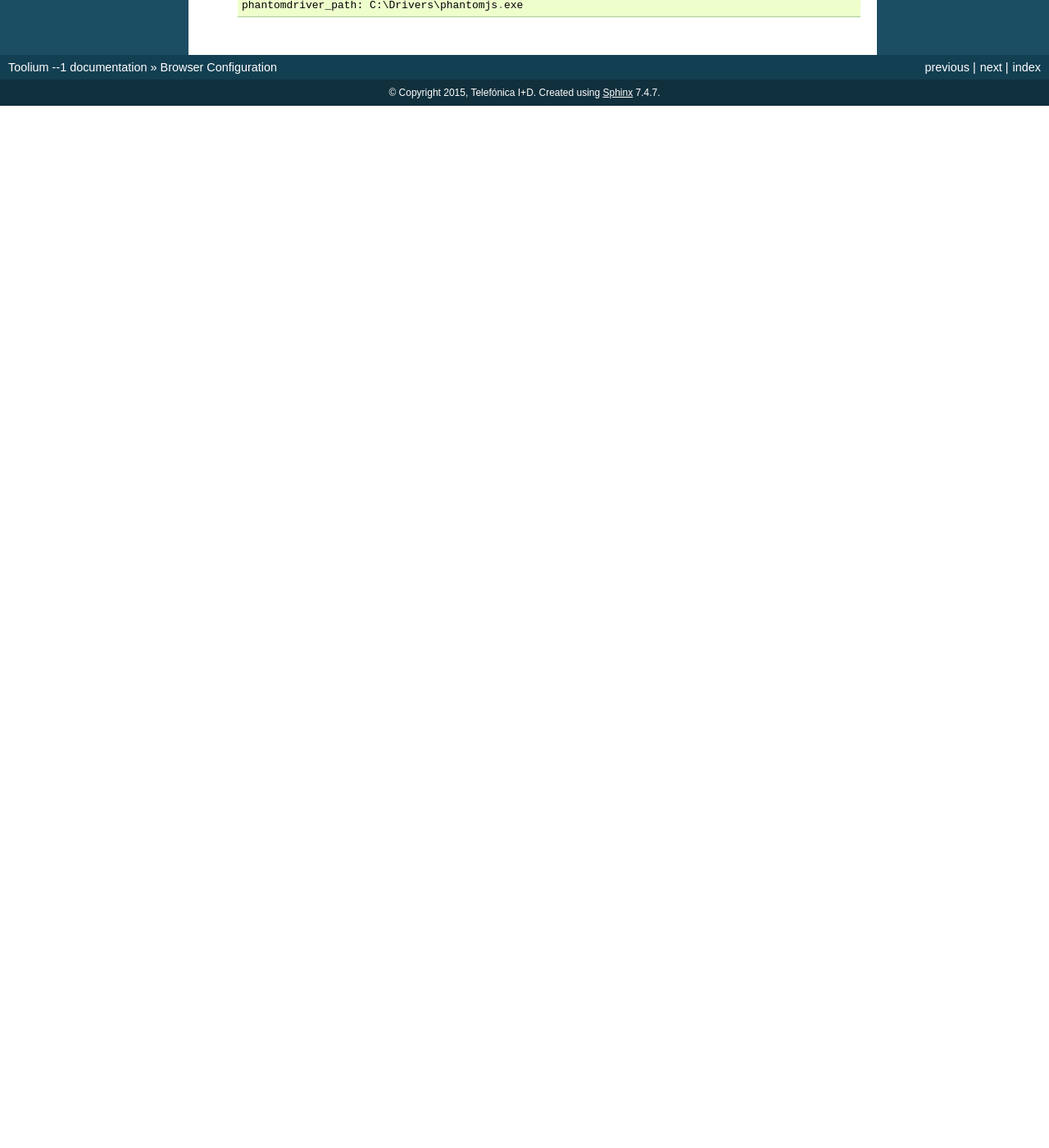
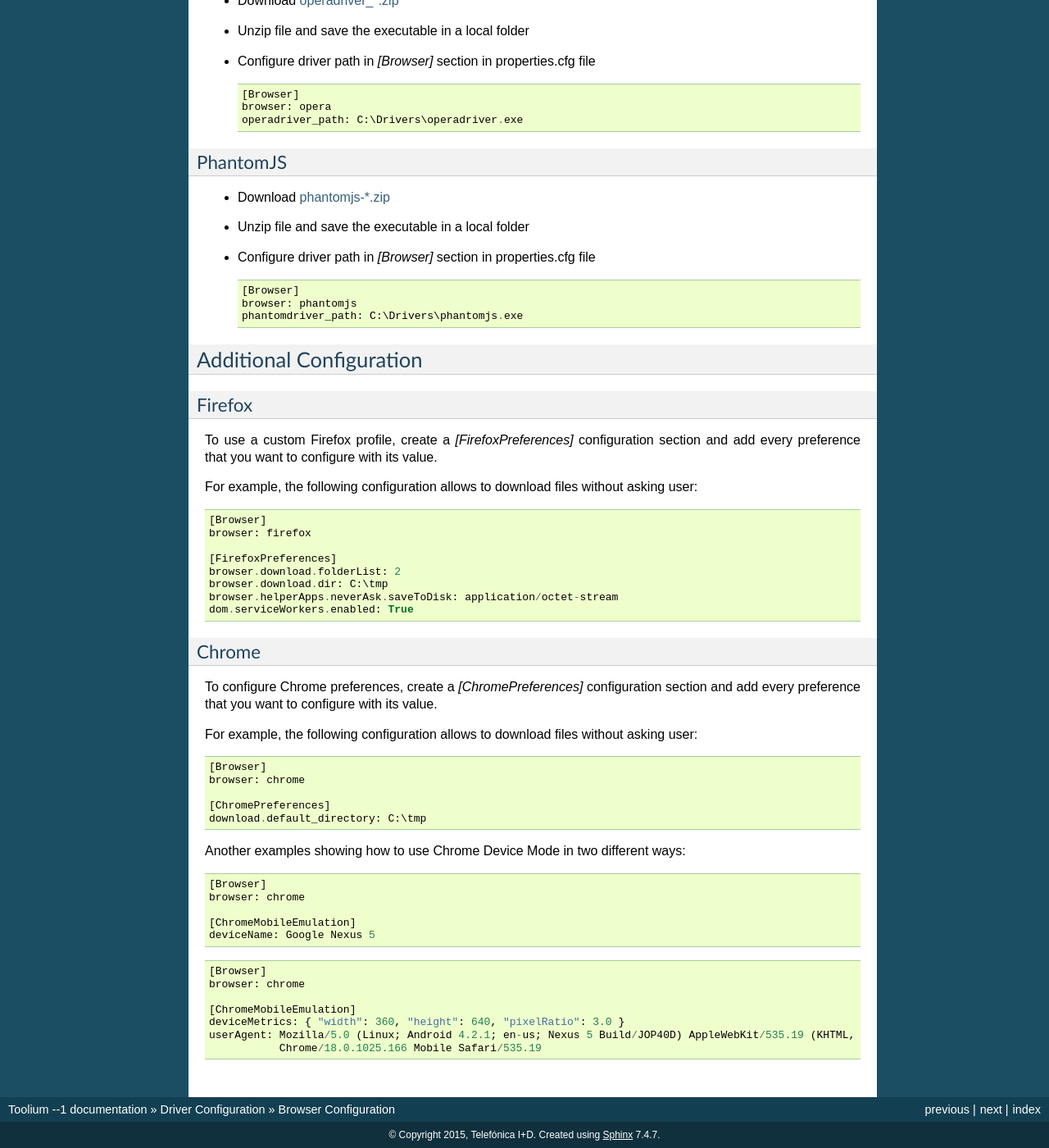
Before and after one commit to Telefonica/toolium, a Sphinx documentation site: the page built from docs/browser_configuration.rst, in a window 1280 px wide and 1400 px high, scrolled down 1550 px. Shown: the whole window at 82% size. Built offline with Sphinx 7.4.7, drawn with Linux system fonts in a browser that asks for light colours; before the commit the page ends 1679 px from its top, so only the background shows below that; some of the changed text lies outside the part shown.

Commit message:
Add docs for multiple drivers and mobile conf

```diff
--- a/README.rst
+++ b/README.rst
@@ -70,7 +70,7 @@
 Main Features
 -------------
 
-- `Choosing driver through a configuration file </docs/browser_configuration.rst>`_
+- `Choosing driver through a configuration file </docs/driver_configuration.rst>`_
 - Page Object pattern
 - `Visual testing solution </docs/visual_testing.rst>`_
 - Make a screenshot in the happenning of an error
--- a/docs/browser_configuration.rst
+++ b/docs/browser_configuration.rst
@@ -1,25 +1,39 @@
 Browser Configuration
 =====================
 
-Configure browser property in [Browser] section of properties.cfg file with one of the valid values: firefox, chrome,
-iexplore, edge, safari, opera, phantomjs, iphone, android. ::
+Common Configuration
+--------------------
+
+To choose the browser in which Selenium will execute the tests, configure *browser* property in *[Browser]* section in
+properties.cfg file with one of these values: firefox, chrome, iexplore, edge, safari, opera or phantomjs.
+
+The following example shows how to choose Firefox::
 
     [Browser]
     browser: firefox
 
+Mandatory Configuration
+-----------------------
+
+Besides selecting the browser, some specific configuration is needed when running locally.
+
 Firefox
 ~~~~~~~
 
-- No extra configuration is needed
+- No extra configuration is needed ::
+
+    [Browser]
+    browser: firefox
 
 Chrome
 ~~~~~~
 
 - Download `chromedriver_*.zip <http://chromedriver.storage.googleapis.com/index.html>`_
 - Unzip file and save the executable in a local folder
-- Configure driver path in [Browser] section of properties.cfg file ::
+- Configure driver path in *[Browser]* section in properties.cfg file ::
 
     [Browser]
+    browser: chrome
     chromedriver_path: C:\Drivers\chromedriver.exe
 
 Internet Explorer
@@ -28,9 +42,10 @@
 - Download `IEDriverServer_Win32_*.zip <http://selenium-release.storage.googleapis.com/index.html>`_
 - It's recommended to use Win32 version, because x64 version is very slow
 - Unzip file and save the executable in a local folder
-- Configure driver path in [Browser] section of properties.cfg file ::
+- Configure driver path in *[Browser]* section in properties.cfg file ::
 
     [Browser]
+    browser: iexplore
     explorerdriver_path: C:\Drivers\IEDriverServer.exe
 
 Edge
@@ -38,25 +53,30 @@
 
 - Download `MicrosoftWebDriver.msi <https://www.microsoft.com/en-us/download/details.aspx?id=48212>`_
 - Install MicrosoftWebDriver.msi
-- Configure driver path in [Browser] section of properties.cfg file ::
+- Configure driver path in *[Browser]* section in properties.cfg file ::
 
     [Browser]
+    browser: edge
     edgedriver_path: C:\Drivers\MicrosoftWebDriver.exe
 
 Safari
 ~~~~~~
 
 - Download `SafariDriver.safariextz <http://selenium-release.storage.googleapis.com/index.html>`_
-- Open file in Safari and install it
+- Open file in Safari and install it ::
+
+    [Browser]
+    browser: safari
 
 Opera
 ~~~~~
 
 - Download `operadriver_*.zip <https://github.com/operasoftware/operachromiumdriver/releases>`_
 - Unzip file and save the executable in a local folder
-- Configure driver path in [Browser] section of properties.cfg file ::
+- Configure driver path in *[Browser]* section in properties.cfg file ::
 
     [Browser]
+    browser: opera
     operadriver_path: C:\Drivers\operadriver.exe
 
 PhantomJS
@@ -64,7 +84,60 @@
 
 - Download `phantomjs-*.zip <http://phantomjs.org/download.html>`_
 - Unzip file and save the executable in a local folder
-- Configure driver path in [Browser] section of properties.cfg file ::
+- Configure driver path in *[Browser]* section in properties.cfg file ::
 
     [Browser]
+    browser: phantomjs
     phantomdriver_path: C:\Drivers\phantomjs.exe
+
+Additional Configuration
+------------------------
+
+Firefox
+~~~~~~~
+
+To use a custom Firefox profile, create a *[FirefoxPreferences]* configuration section and add every preference that
+you want to configure with its value.
+
+For example, the following configuration allows to download files without asking user::
+
+    [Browser]
+    browser: firefox
+
+    [FirefoxPreferences]
+    browser.download.folderList: 2
+    browser.download.dir: C:\tmp
+    browser.helperApps.neverAsk.saveToDisk: application/octet-stream
+    dom.serviceWorkers.enabled: True
+
+Chrome
+~~~~~~
+
+To configure Chrome preferences, create a *[ChromePreferences]* configuration section and add every preference that
+you want to configure with its value.
+
+For example, the following configuration allows to download files without asking user::
+
+    [Browser]
+    browser: chrome
+
+    [ChromePreferences]
+    download.default_directory: C:\tmp
+
+Another examples showing how to use Chrome Device Mode in two different ways::
+
+    [Browser]
+    browser: chrome
+
+    [ChromeMobileEmulation]
+    deviceName: Google Nexus 5
+
+::
+
+    [Browser]
+    browser: chrome
+
+    [ChromeMobileEmulation]
+    deviceMetrics: { "width": 360, "height": 640, "pixelRatio": 3.0 }
+    userAgent: Mozilla/5.0 (Linux; Android 4.2.1; en-us; Nexus 5 Build/JOP40D) AppleWebKit/535.19 (KHTML, like Gecko)
+               Chrome/18.0.1025.166 Mobile Safari/535.19
--- a/docs/conf.py
+++ b/docs/conf.py
@@ -29,8 +29,8 @@
 # All configuration values have a default; values that are commented out
 # serve to show the default.
 
+import os
 import sys
-import os
 
 # If extensions (or modules to document with autodoc) are in another directory,
 # add these directories to sys.path here. If the directory is relative to the
@@ -208,7 +208,6 @@
 # Output file base name for HTML help builder.
 htmlhelp_basename = 'tooliumdoc'
 
-
 # -- Options for LaTeX output ---------------------------------------------
 
 latex_elements = {
@@ -290,3 +289,13 @@
 
 # Example configuration for intersphinx: refer to the Python standard library.
 intersphinx_mapping = {'http://docs.python.org/': None}
+
+
+def remove_module_docstring(app, what, name, obj, options, lines):
+    """Remove all module docstrings to exclude license header"""
+    if what == "module":
+        del lines[:]
+
+
+def setup(app):
+    app.connect("autodoc-process-docstring", remove_module_docstring)
--- a/docs/index.rst
+++ b/docs/index.rst
@@ -9,7 +9,7 @@
 Main Features
 -------------
 
-- `Choosing driver through a configuration file <browser_configuration.html>`_
+- `Choosing driver through a configuration file <driver_configuration.html>`_
 - Page Object pattern
 - `Visual testing solution <visual_testing.html>`_
 - Make a screenshot in the happenning of an error
@@ -20,7 +20,7 @@
 .. toctree::
    :hidden:
 
-   browser_configuration.rst
+   driver_configuration.rst
    visual_testing.rst
    Changelog <changelog.rst>
 
--- /dev/null
+++ b/docs/mobile_configuration.rst
@@ -0,0 +1,26 @@
+Mobile Configuration
+====================
+
+To choose mobile operating system in which Appium will execute the tests, configure *browser* property in *[Browser]*
+section in properties.cfg file with one of these values: iphone or android.
+
+The following example shows how to choose Android::
+
+    [Browser]
+    browser: android
+
+
+Moreover, configure Appium properties in *[AppiumCapabilities]* section in properties.cfg file. The following example
+shows how to configure Appium to run tests over TestApp app on an iPhone 6 with iOS 8.3::
+
+    [Browser]
+    browser: ios
+
+    [AppiumCapabilities]
+    automationName: Appium
+    platformName: iOS
+    deviceName: iPhone 6
+    platformVersion: 8.3
+    app: http://server_url/TestApp.zip
+
+See http://appium.io/slate/en/master#appium-server-capabilities for the complete Appium capabilities list.
--- a/setup.py
+++ b/setup.py
@@ -35,7 +35,7 @@
     # Change rst urls to ReadTheDocs html urls
     docs_url = 'http://toolium.readthedocs.org/en/latest'
     description = readme.replace('/CHANGELOG.rst', '{}/changelog.html'.format(docs_url))
-    for doc in ['browser_configuration', 'visual_testing']:
+    for doc in ['driver_configuration', 'visual_testing']:
         description = description.replace('/docs/{}.rst'.format(doc), '{}/{}.html'.format(docs_url, doc))
     return description
 
```
Also changed, not shown: docs/driver_configuration.rst (added, +24 -0 lines), docs/multiple_drivers.rst (added, +40 -0 lines), docs/remote_configuration.rst (added, +53 -0 lines), docs/visual_testing.rst (+7 -0 lines), 2 other files.
